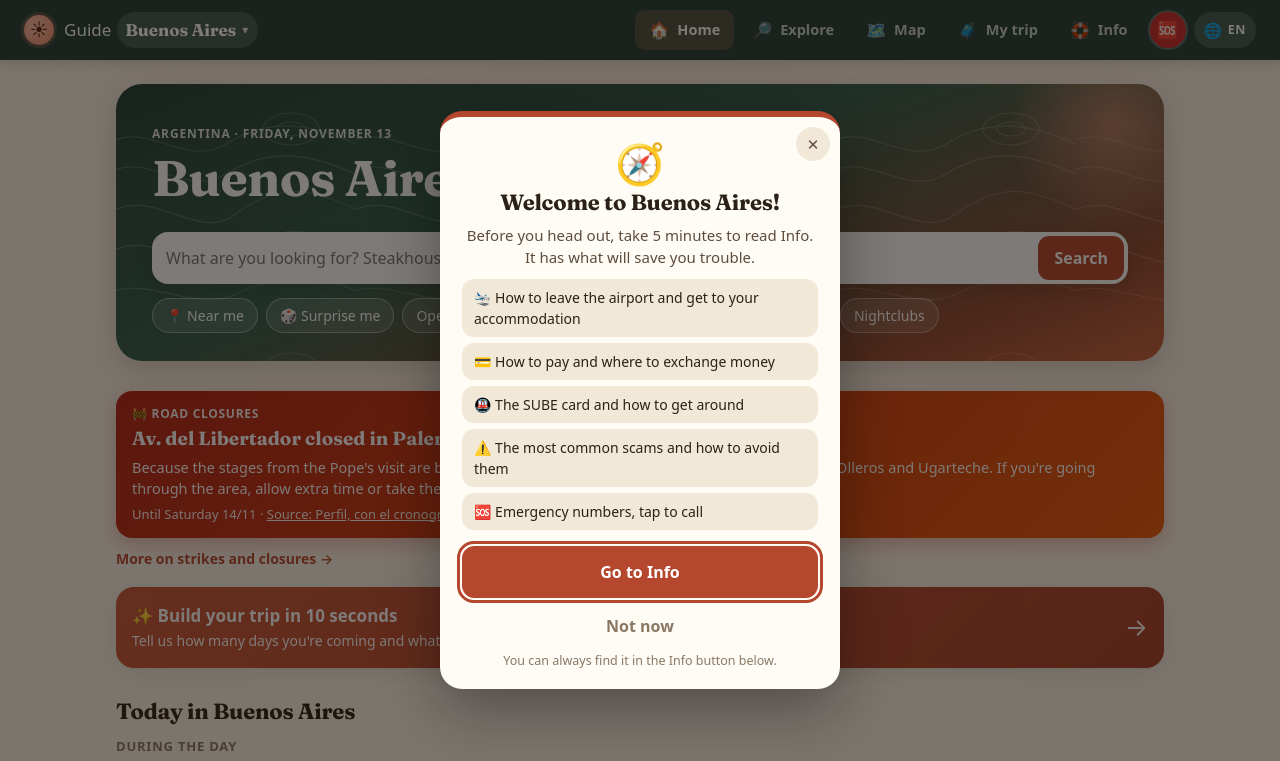
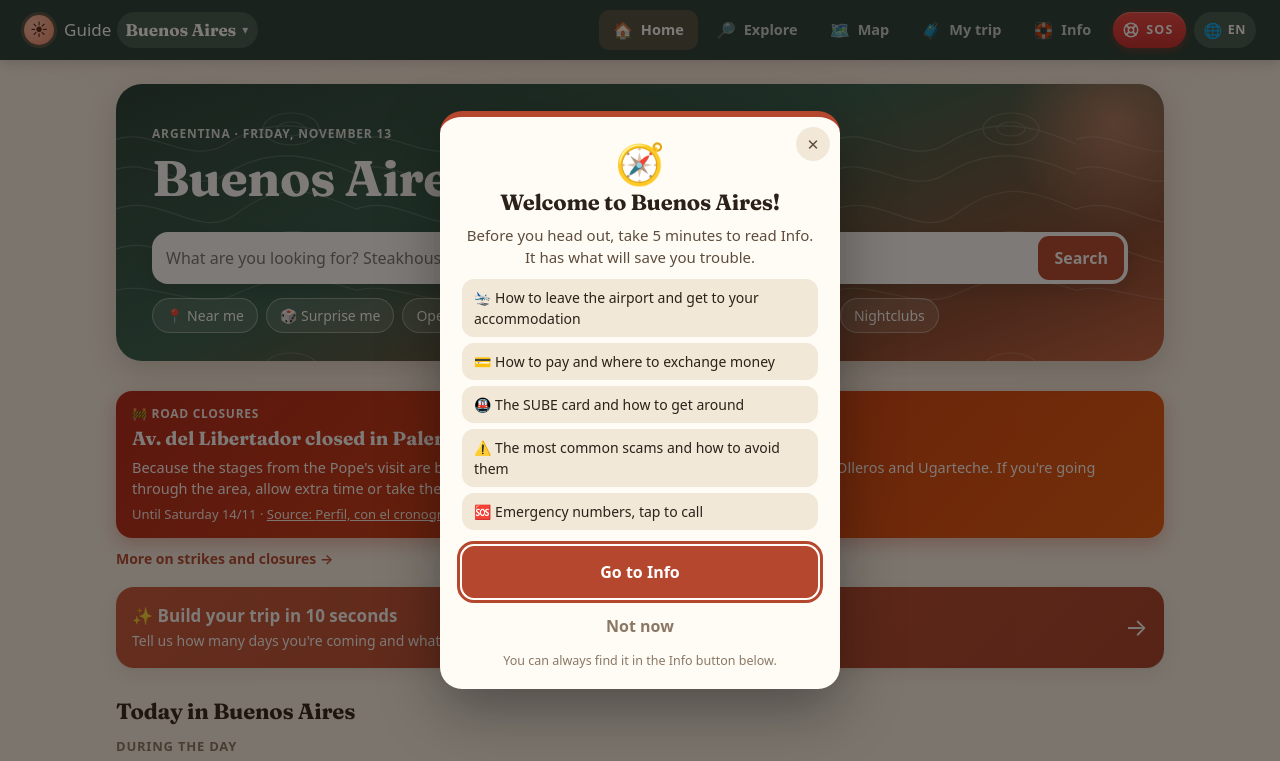
Before and after one commit to ronkstudio/proyecto-compartido, a plain HTML site: page app/index.html in a window 1280 px wide. Shown: the top 761 px of the page. Drawn offline with nearby package versions, Linux system fonts and the light colour scheme; no server answers; grey boxes are pictures that could not be loaded.

Commit message:
Botón de ayuda: píldora roja con salvavidas y SOS, sin emoji (#150) (#151)
Co-authored-by: Claude Opus 5.5 <noreply@anthropic.com>

```diff
--- a/app/css/styles.css
+++ b/app/css/styles.css
@@ -711,8 +711,15 @@ h1, h2, .page-title, .section-head h2, .hero h1, .sheet h2 { font-family: var(--
 .av-banner a { color: #fff; text-decoration: underline; }
 
 /* ── Botón de ayuda arriba (tarjeta #121): lleva a Info > Ayuda desde cualquier pantalla ── */
-.sos-btn { flex: none; width: 36px; height: 36px; margin-left: auto; margin-right: 8px; border-radius: 50%; background: #c92a2a; display: grid; place-items: center; font-size: 17px; box-shadow: 0 0 0 2px rgba(255, 255, 255, .25); }
-.sos-btn:hover { background: #e03131; }
+/* Botón de ayuda (tarjeta #150): píldora roja con un salvavidas dibujado y "SOS". */
+.sos-btn { flex: none; height: 36px; margin-left: auto; margin-right: 8px; padding: 0 12px 0 9px; border-radius: 18px; display: inline-flex; align-items: center; gap: 6px; color: #fff; text-decoration: none; background: linear-gradient(180deg, #ef4444 0%, #c92a2a 100%); box-shadow: 0 2px 8px rgba(201, 42, 42, .45), inset 0 1px 0 rgba(255, 255, 255, .25); transition: transform .15s ease, box-shadow .15s ease, filter .15s ease; }
+.sos-btn b { font-size: 12.5px; font-weight: 800; letter-spacing: .1em; line-height: 1; }
+.sos-ico { width: 18px; height: 18px; flex: none; border-radius: 50%; animation: sos-latido 2.6s ease-out infinite; }
+.sos-btn:hover { filter: brightness(1.08); box-shadow: 0 4px 14px rgba(201, 42, 42, .55), inset 0 1px 0 rgba(255, 255, 255, .3); }
+.sos-btn:active { transform: scale(.95); }
+.sos-btn:focus-visible { outline: 2px solid #fff; outline-offset: 2px; }
+@keyframes sos-latido { 0% { box-shadow: 0 0 0 0 rgba(255, 255, 255, .55); } 70% { box-shadow: 0 0 0 7px rgba(255, 255, 255, 0); } 100% { box-shadow: 0 0 0 0 rgba(255, 255, 255, 0); } }
+@media (prefers-reduced-motion: reduce) { .sos-ico { animation: none; } }
 .sos-btn + .lang-btn { margin-left: 0; margin-right: 0; }
 @media (min-width: 900px) { .sos-btn + .lang-btn { margin-left: 8px; } }
 @media (min-width: 900px) { .sos-btn { margin-left: 8px; margin-right: 0; } }
--- a/app/index.html
+++ b/app/index.html
@@ -30,7 +30,7 @@
       <a href="#/viaje" data-nav="viaje"><span class="nav-ico" aria-hidden="true">🧳</span><span data-i18n="nav.viaje">Mi viaje</span><i class="badge" id="fav-count" hidden></i></a>
       <a href="#/info" data-nav="info"><span class="nav-ico" aria-hidden="true">🛟</span><span data-i18n="nav.info">Info</span></a>
     </nav>
-    <a class="sos-btn" id="sos-btn" href="#/info/ayuda" aria-label="Ayuda: emergencias, policía, consulados" title="Ayuda"><span aria-hidden="true">🆘</span></a>
+    <a class="sos-btn" id="sos-btn" href="#/info/ayuda" aria-label="Ayuda: emergencias, policía, consulados" title="Ayuda"><svg class="sos-ico" viewBox="0 0 24 24" aria-hidden="true" focusable="false"><circle cx="12" cy="12" r="9" fill="none" stroke="currentColor" stroke-width="2"/><circle cx="12" cy="12" r="3.6" fill="none" stroke="currentColor" stroke-width="2"/><path d="M5.6 5.6l3.9 3.9M14.5 14.5l3.9 3.9M18.4 5.6l-3.9 3.9M9.5 14.5l-3.9 3.9" stroke="currentColor" stroke-width="2.6" stroke-linecap="round"/></svg><b data-notr>SOS</b></a>
   </header>
 
   <main id="view" tabindex="-1"></main>
--- a/app/sw.js
+++ b/app/sw.js
@@ -1,7 +1,7 @@
 /* Service worker: deja la guía disponible sin conexión.
    Estrategia: primero la red (para tener siempre la última versión) y, si no hay conexión, la copia guardada.
    Las fotos y los mapas se guardan a medida que se ven. */
-var CACHE = "guia-v44";
+var CACHE = "guia-v45";
 /* Datos de ciudad: acá van solo los de Buenos Aires, que es la que se abre por defecto. Los de las demás ciudades
    se guardan solos la primera vez que alguien las elige (así nadie baja ciudades que no usa). */
 var SHELL = ["index.html", "css/styles.css", "js/app.js", "js/ciudad.js", "data/ciudades.js", "i18n/i18n.js", "i18n/traductor.js", "i18n/es.js", "i18n/en.js", "i18n/pt.js", "i18n/fr.js", "i18n/it.js", "i18n/de.js", "i18n/zh.js", "i18n/ja.js", "data/caba.js", "data/caba-coords.js", "data/caba-extra.js", "data/caba-zones.js", "data/caba-mas.js", "data/caba-boliches.js", "data/caba-hoy.js", "data/caba-local.js", "icon.svg", "manifest.webmanifest"];
```
Also changed, not shown: 1 other file.
